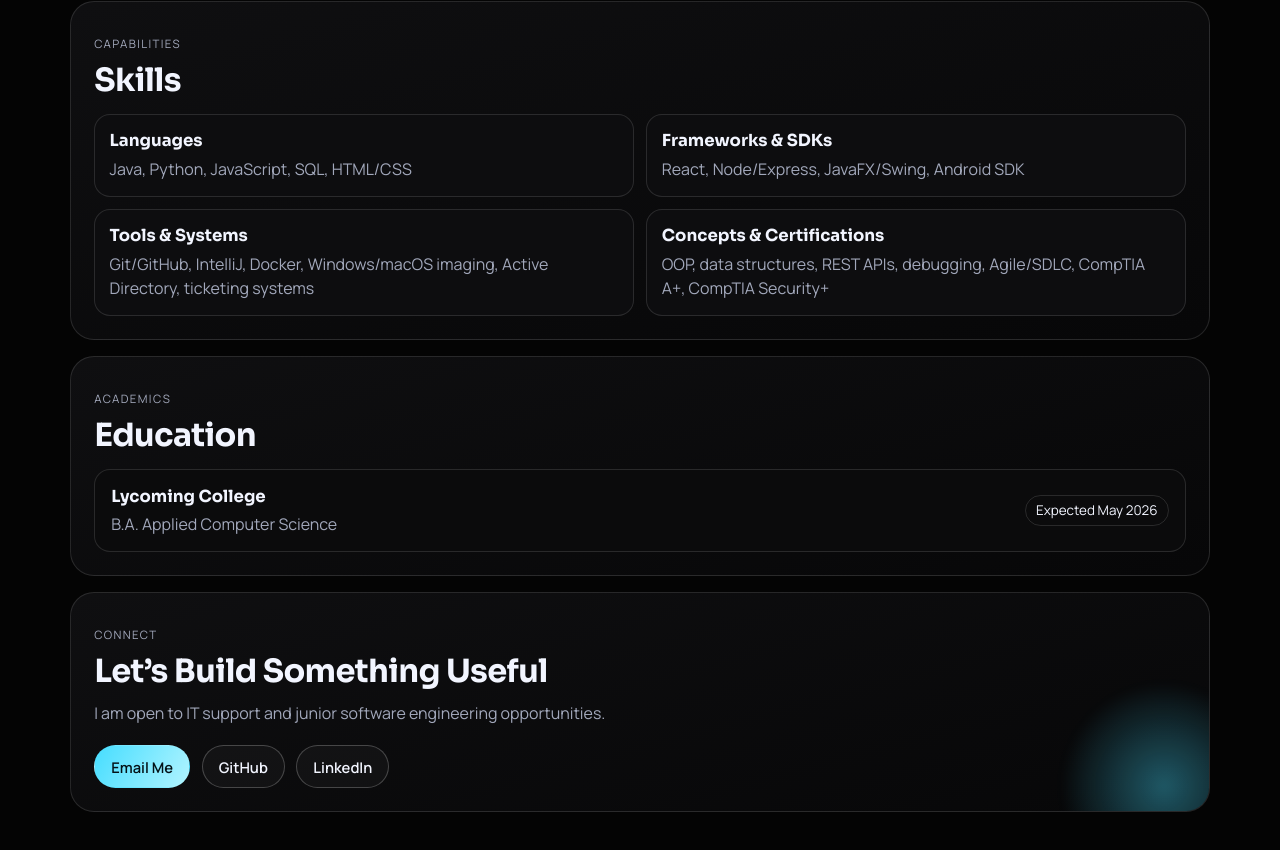
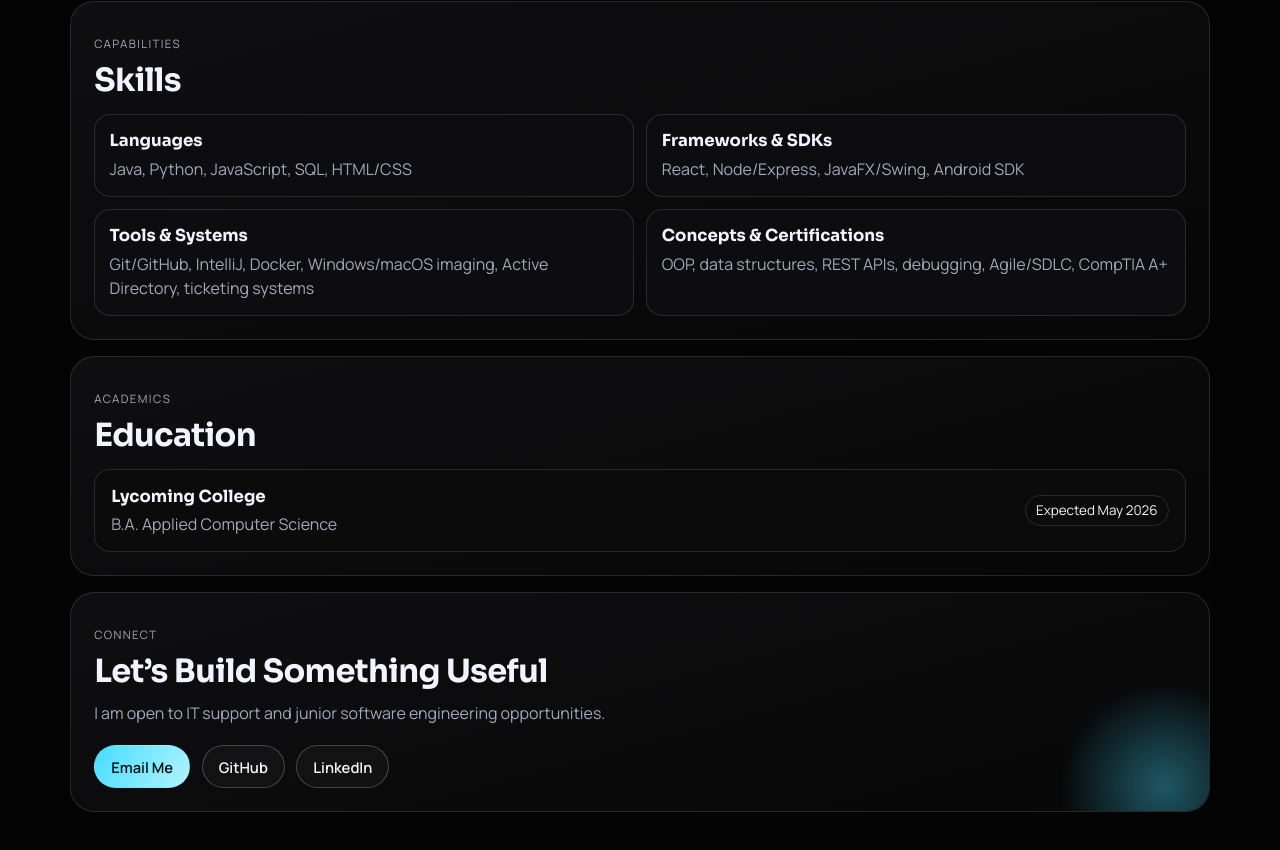
Before and after one commit to TamiDeji04/Port-Project, a plain HTML site: page index.html in a window 1280 px wide. Shown: the part 1867-2717 px from the top of the page. Drawn offline with Linux system fonts and the light colour scheme.

Commit message:
Remove CompTIA Security+ from certifications list

```diff
--- a/index.html
+++ b/index.html
@@ -182,7 +182,7 @@
           </article>
           <article>
             <h3>Concepts & Certifications</h3>
-            <p>OOP, data structures, REST APIs, debugging, Agile/SDLC, CompTIA A+, CompTIA Security+</p>
+            <p>OOP, data structures, REST APIs, debugging, Agile/SDLC, CompTIA A+</p>
           </article>
         </div>
       </section>
```
